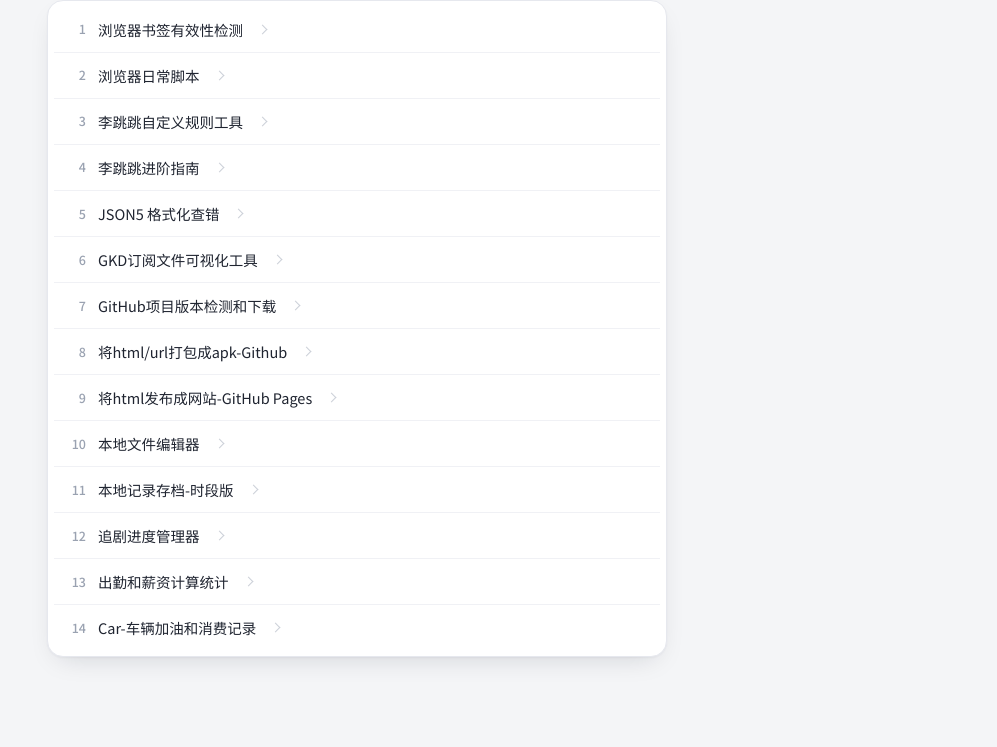
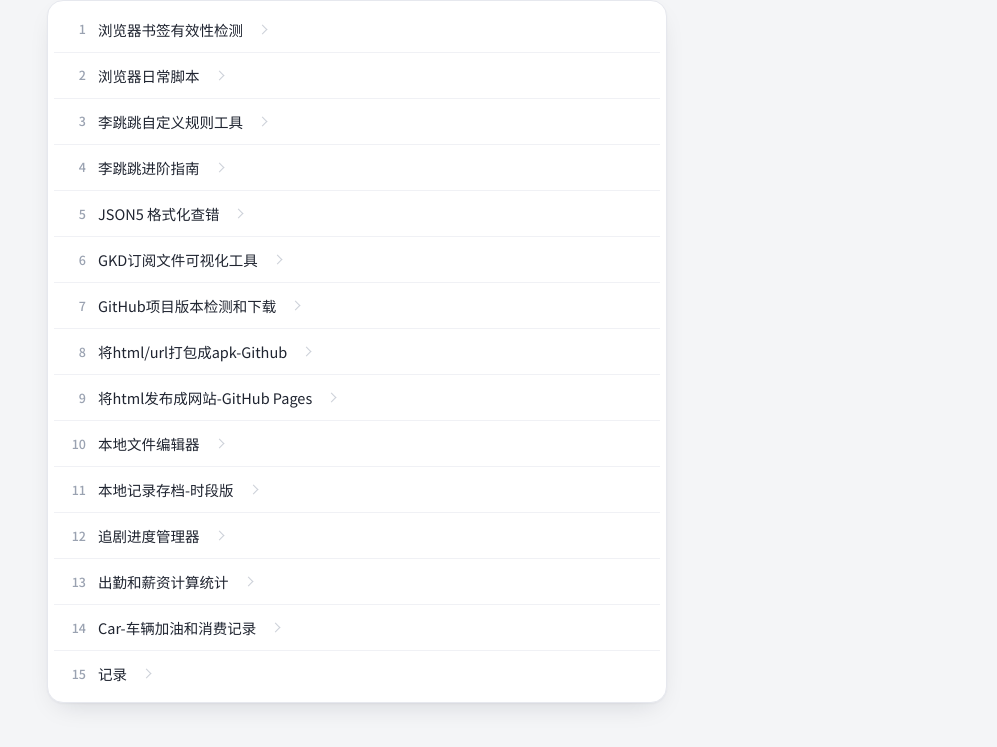
Before and after one commit to lhj1618GitHub/html, a plain HTML site: page index.html in a window 1280 px wide. Shown: the part 107-854 px from the top of the page, without its empty margins (283-1280 px from the left). Before the commit the page ends 828 px from the top, so only its background shows below. Drawn offline with Linux system fonts and the light colour scheme.

Commit message:
Update index.html

```diff
--- a/index.html
+++ b/index.html
@@ -205,6 +205,7 @@
             <li><a href="./Tool/追剧进度管理器.html" target="_blank" rel="noopener">追剧进度管理器</a></li>
             <li><a href="./Tool/出勤和薪资计算.html" target="_blank" rel="noopener">出勤和薪资计算统计</a></li>
             <li><a href="./Tool/Car-车辆加油和消费记录.html" target="_blank" rel="noopener">Car-车辆加油和消费记录</a></li>
+            <li><a href="./Tool/readme.md" target="_blank" rel="noopener">记录</a></li>
         </ol>
     </div>
 
```
